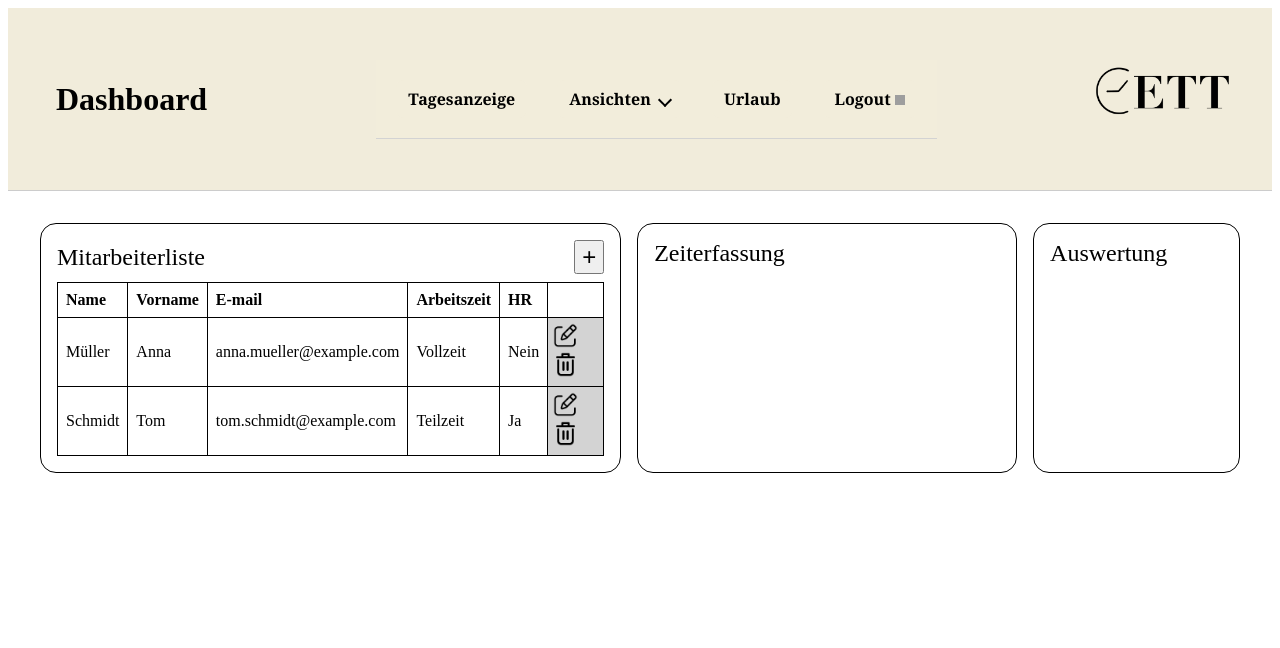
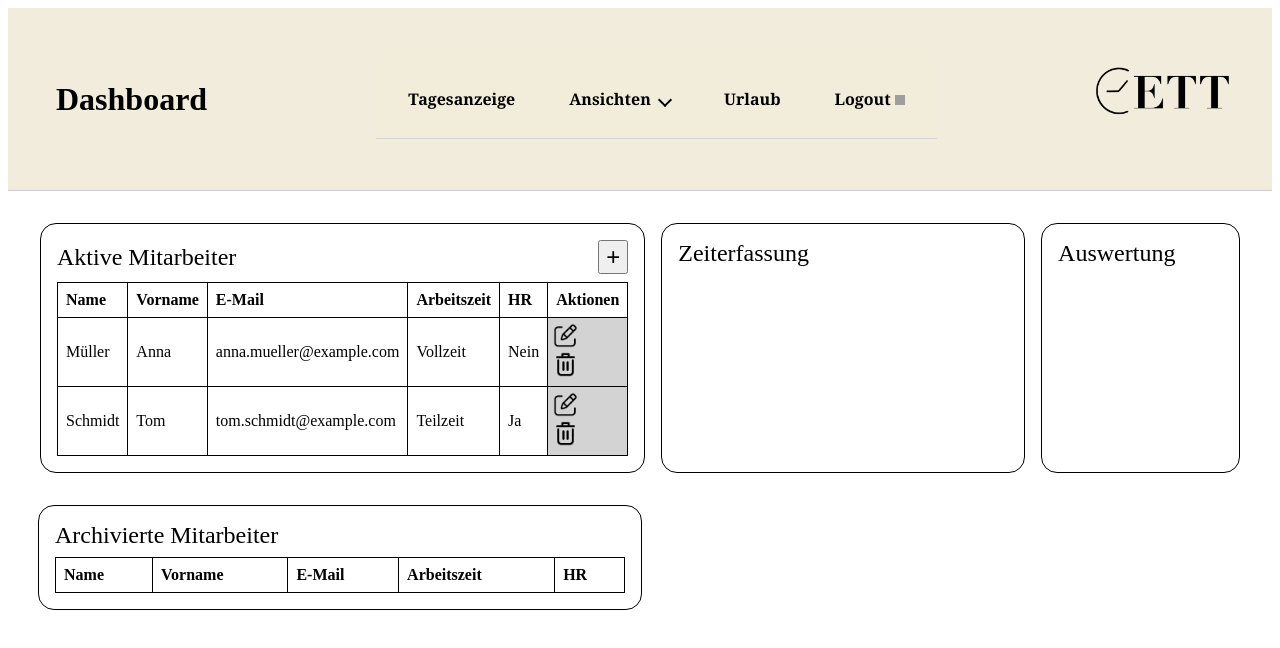
Before and after one commit to on24FeLi/ETT2.0, a Vue app: page /dashboard in a window 1280 px wide. Shown: the top 648 px of the page. Built offline with nearby package versions, Linux system fonts and the light colour scheme; grey boxes are pictures that could not be loaded.

Commit message:
Employees can be archived now

```diff
--- a/src/utils/storageTest.js
+++ b/src/utils/storageTest.js
@@ -6,7 +6,8 @@ const users = [
     email: 'anna.mueller@example.com',
     passwort: 'Passwort123',
     isHR: false,
-    arbeitszeitTyp: 'Vollzeit'
+    arbeitszeitTyp: 'Vollzeit',
+    isArchived: false
   },
   {
     id: 2,
@@ -15,7 +16,8 @@ const users = [
     email: 'tom.schmidt@example.com',
     passwort: 'Geheim456',
     isHR: true,
-    arbeitszeitTyp: 'Teilzeit'
+    arbeitszeitTyp: 'Teilzeit',
+    isArchived: false
   }
 ]
 const storedUsers = localStorage.getItem('users');
@@ -25,7 +27,7 @@ if (storedUsers) {
 }
 let nextId = users.length + 1
 
-function addUser(nachname, vorname, email, passwort, isHR  = false, arbeitszeitTyp = 'Vollzeit') {
+function addUser(nachname, vorname, email, passwort, isHR  = false, arbeitszeitTyp = 'Vollzeit', isArchived = false) {
   users.push({
     id: nextId++,
     nachname,
@@ -33,7 +35,8 @@ function addUser(nachname, vorname, email, passwort, isHR  = false, arbeitszeitT
     email,
     passwort,
     isHR,
-    arbeitszeitTyp
+    arbeitszeitTyp,
+    isArchived
   })
   localStorage.setItem('users', JSON.stringify(users))
 }
@@ -54,4 +57,12 @@ function updateUser(id, updatedData) {
   }
 }
 
-export { users, addUser, deleteUser,  updateUser }
+function archiveUser(id) {
+  const index = users.findIndex(user => user.id === id);
+  if (index !== -1) {
+    users[index].isArchived = true;
+    localStorage.setItem('users', JSON.stringify(users));
+  }
+}
+
+export { users, addUser, deleteUser,  updateUser, archiveUser }
--- a/src/views/Dashboard.vue
+++ b/src/views/Dashboard.vue
@@ -1,8 +1,9 @@
 <script setup>
-import { ref } from "vue";
+import { ref, computed } from "vue";
 import navigation from "@/components/navigation.vue";
 import { users, addUser, deleteUser, updateUser } from "@/utils/storageTest";
 import { deleteWorkTimesByUser } from "@/utils/Arbeitszeiten";
+
 const editingUser = ref(null);
 const showForm = ref(false);
 
@@ -15,33 +16,35 @@ const form = ref({
   arbeitszeitTyp: "Vollzeit",
 });
 
+const userList = ref(users);
+
+// Aufteilen in aktiv/archiviert
+const activeUsers = computed(() => userList.value.filter(user => !user.isArchived));
+const archivedUsers = computed(() => userList.value.filter(user => user.isArchived));
+
 function toggleForm() {
   showForm.value = !showForm.value;
+  if (showForm.value) resetForm();
+}
 
-  if (showForm.value) {
-    // Wenn das Formular geöffnet wird, zurücksetzen
-    resetForm();
-  }
-}
-const userList = ref(users);
 function submitForm() {
-  // Validierung optional
   if (!form.value.nachname || !form.value.vorname || !form.value.email || !form.value.password) {
     alert("Bitte alle Felder ausfüllen!");
     return;
   }
+
   const emailExists = users.some(user =>
     user.email.toLowerCase() === form.value.email.toLowerCase() &&
     (!editingUser.value || user.id !== editingUser.value.id)
   );
+
   if (emailExists) {
     alert("Diese E-Mail-Adresse ist bereits vergeben. Bitte eine andere verwenden.");
     return;
   }
+
   if (editingUser.value) {
-    // Bearbeiten
     updateUser(editingUser.value.id, { ...form.value });
-    console.log("Mitarbeiter bearbeitet:", form.value);
   } else {
     addUser(
       form.value.nachname,
@@ -51,40 +54,37 @@ function submitForm() {
       form.value.isHR,
       form.value.arbeitszeitTyp
     );
+  }
 
-    console.log("Mitarbeiter hinzugefügt:", form.value);
+  userList.value = [...users];
+  resetForm();
+  toggleForm();
+}
 
-    console.log("addUser wurde ausgeführt");
-    // Formular zurücksetzen
-    form.value = {
-      nachname: "",
-      vorname: "",
-      email: "",
-      password: "",
-      isHR: false,
-      arbeitszeitTyp: "",
-    };
-  }
-  userList.value = [...users];
-
-  // Reset
-  resetForm();
-  toggleForm(); // Formular schließen
-}
-function deleteUserFromStorage(user) {
-  const loggedInUser = JSON.parse(localStorage.getItem('loggedInUser'));
-
+function archiveUser(user) {
+  const loggedInUser = JSON.parse(localStorage.getItem("loggedInUser"));
   if (user.id === loggedInUser?.id) {
-    alert("Du kannst dich nicht selbst löschen!");
+    alert("Du kannst dich nicht selbst archivieren!");
     return;
   }
-  if (confirm(`Möchtest du ${user.vorname} ${user.nachname} wirklich löschen?`)) {
-    deleteUser(user.id);
-    deleteWorkTimesByUser(user.id);
+
+  if (confirm(`Möchtest du ${user.vorname} ${user.nachname} wirklich archivieren?`)) {
+    updateUser(user.id, { ...user, isArchived: true });
     userList.value = [...users];
   }
 }
+
+function restoreUser(user) {
+  updateUser(user.id, { ...user, isArchived: false });
+  userList.value = [...users];
+}
+
 function editUserFromStorage(user) {
+  if (user.isArchived) {
+    alert("Archivierte Nutzer können nicht bearbeitet werden.");
+    return;
+  }
+
   form.value = {
     nachname: user.nachname,
     vorname: user.vorname,
@@ -93,9 +93,11 @@ function editUserFromStorage(user) {
     isHR: user.isHR,
     arbeitszeitTyp: user.arbeitszeitTyp || "Vollzeit",
   };
+
   editingUser.value = user;
   showForm.value = true;
 }
+
 function resetForm() {
   form.value = {
     nachname: "",
@@ -109,6 +111,7 @@ function resetForm() {
 }
 </script>
 
+
 <template>
   <div>
     <header>
@@ -117,9 +120,11 @@ function resetForm() {
     </header>
 
     <div class="dashboard-container">
+
+      <!-- Aktive Mitarbeiter -->
       <div class="card employee-list">
         <div class="section-title">
-          <span>Mitarbeiterliste</span>
+          <span>Aktive Mitarbeiter</span>
           <button class="add-btn" @click="toggleForm">{{ showForm ? "×" : "+" }}</button>
         </div>
 
@@ -128,14 +133,14 @@ function resetForm() {
             <tr>
               <th>Name</th>
               <th>Vorname</th>
-              <th>E-mail</th>
+              <th>E-Mail</th>
               <th>Arbeitszeit</th>
               <th>HR</th>
-              <th></th>
+              <th>Aktionen</th>
             </tr>
           </thead>
           <tbody>
-            <tr v-for="user in userList" :key="user.id">
+            <tr v-for="user in activeUsers" :key="user.id">
               <td>{{ user.nachname }}</td>
               <td>{{ user.vorname }}</td>
               <td>{{ user.email }}</td>
@@ -145,8 +150,8 @@ function resetForm() {
                 <button @click="editUserFromStorage(user)">
                   <img src="/public/edit.png" alt="Edit" />
                 </button>
-                <button @click="deleteUserFromStorage(user)">
-                  <img src="/public/delete.png" alt="Delete" />
+                <button @click="archiveUser(user)">
+                  <img src="/public/delete.png" alt="Archivieren" />
                 </button>
               </td>
             </tr>
@@ -154,14 +159,44 @@ function resetForm() {
         </table>
       </div>
 
+      <!-- Platzhalter: Zeiterfassung -->
       <div class="card" style="flex: 2">
         <div class="section-title">Zeiterfassung</div>
       </div>
 
+      <!-- Platzhalter: Auswertung -->
       <div class="card" style="width: 100%">
         <div class="section-title">Auswertung</div>
       </div>
+    </div>
 
+    <!-- Archivierte Mitarbeiter -->
+    <div class="card employee-list archived-list">
+        <div class="section-title">
+          <span>Archivierte Mitarbeiter</span>
+        </div>
+
+        <table>
+          <thead>
+            <tr>
+              <th>Name</th>
+              <th>Vorname</th>
+              <th>E-Mail</th>
+              <th>Arbeitszeit</th>
+              <th>HR</th>
+            </tr>
+          </thead>
+          <tbody>
+            <tr v-for="user in archivedUsers" :key="user.id">
+              <td>{{ user.nachname }}</td>
+              <td>{{ user.vorname }}</td>
+              <td>{{ user.email }}</td>
+              <td>{{ user.arbeitszeitTyp }}</td>
+              <td>{{ user.isHR ? "Ja" : "Nein" }}</td>
+            </tr>
+          </tbody>
+        </table>
+      </div>
 
     <!-- FORMULAR-OVERLAY -->
     <div class="overlay" v-if="showForm">
@@ -177,6 +212,7 @@ function resetForm() {
           <input type="checkbox" v-model="form.isHR" />
           Gehört zur HR-Abteilung
         </label>
+
         <label class="checkbox">
           Arbeitszeit:
           <select v-model="form.arbeitszeitTyp">
@@ -184,13 +220,13 @@ function resetForm() {
             <option value="Teilzeit">Teilzeit</option>
           </select>
         </label>
+
         <div class="form-buttons right">
           <button @click="submitForm">{{ editingUser ? "Speichern" : "Hinzufügen" }}</button>
         </div>
       </div>
     </div>
   </div>
-</div>
 </template>
 
 <style scoped>
@@ -236,11 +272,14 @@ header h1 {
   border-radius: 1rem;
   padding: 1rem;
   flex: 1;
-
 }
 
 .employee-list {
   flex: 0 1 400px;
+}
+.archived-list {
+  margin-left: 30px;
+  width: 570px;
 }
 
 table {
```
